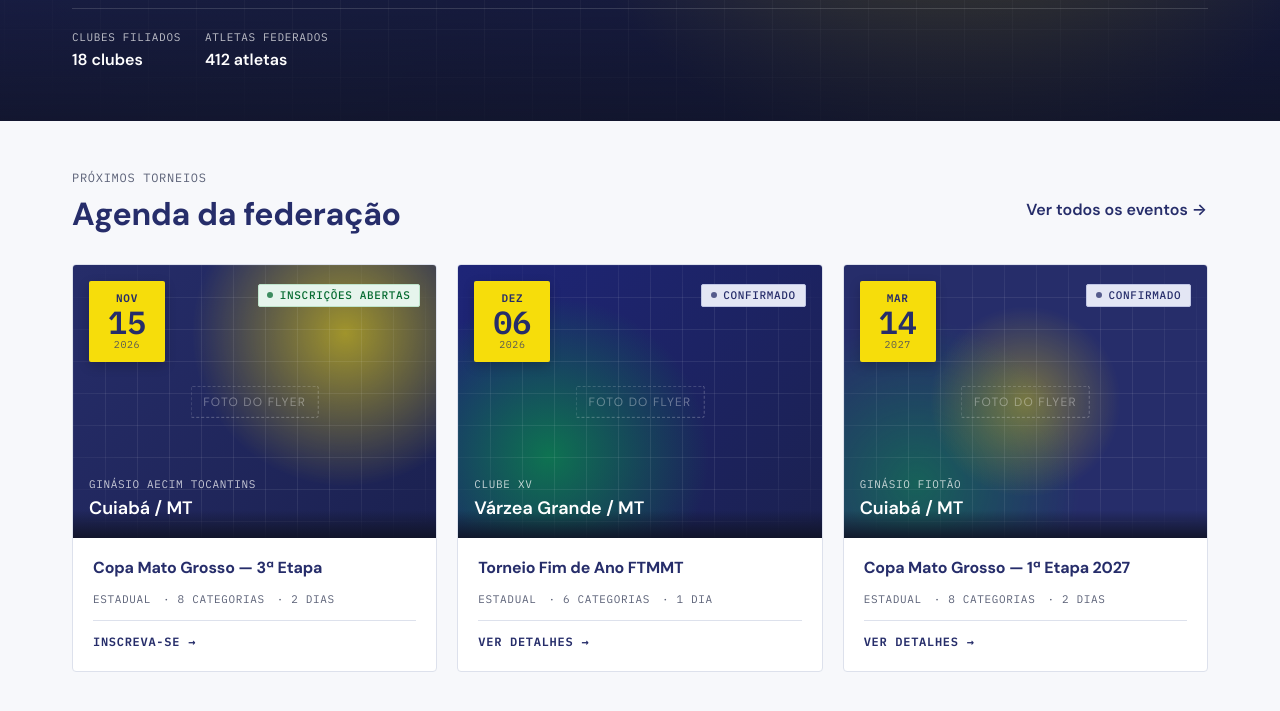
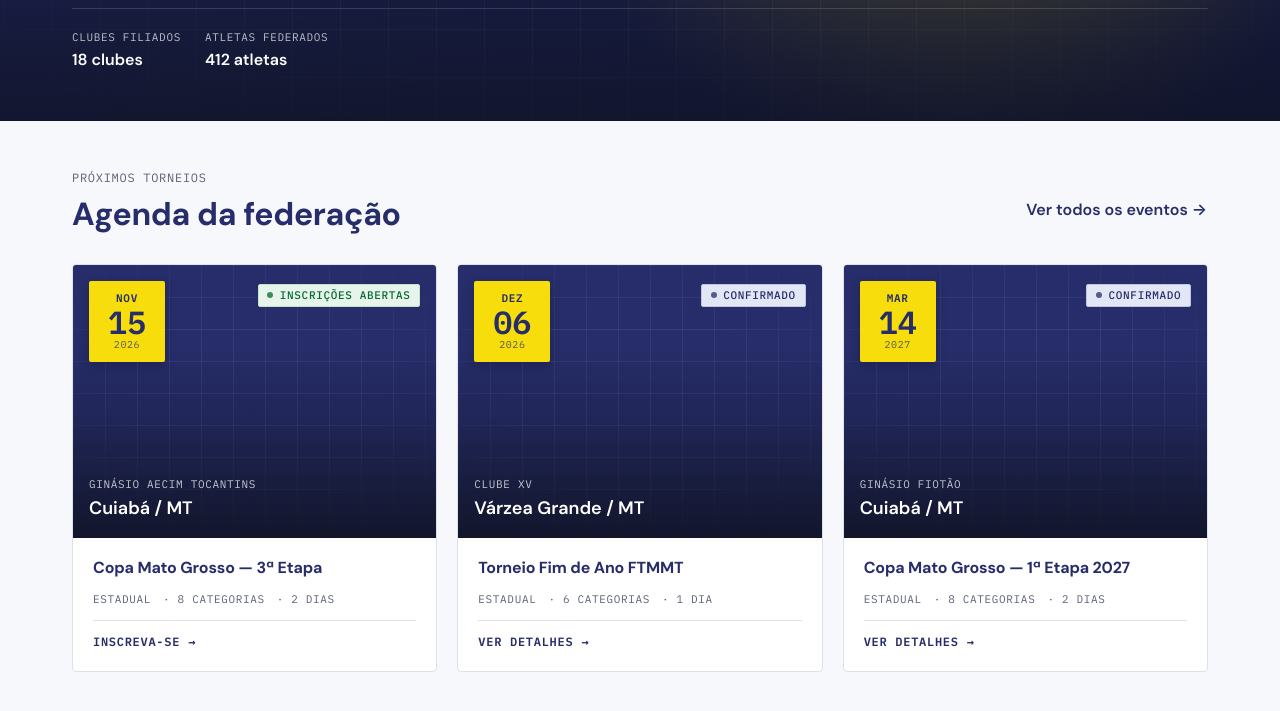
Before and after one commit to Daniel-Bucair/fmttm-site, a plain HTML site: page index.html in a window 1280 px wide. Shown: the part 527-1238 px from the top of the page. Drawn offline with Linux system fonts and the light colour scheme.

Commit message:
revert: volta flyers ao estilo limpo, remove FOTO DO FLYER tracejado

```diff
--- a/assets/css/home.css
+++ b/assets/css/home.css
@@ -202,73 +202,35 @@
 .torneio-flyer__capa {
   position: relative;
   aspect-ratio: 4 / 3;
+  background: var(--cor-azul);
   overflow: hidden;
   flex-shrink: 0;
 }
-/* Cada flyer tem identidade visual própria quando ainda não tem foto */
-.torneio-flyer--v1 .torneio-flyer__capa {
-  background:
-    radial-gradient(circle at 75% 25%, rgba(246, 221, 11, 0.6) 0%, transparent 45%),
-    linear-gradient(135deg, var(--cor-azul) 0%, var(--cor-azul-escuro) 100%);
-}
-.torneio-flyer--v2 .torneio-flyer__capa {
-  background:
-    radial-gradient(circle at 25% 70%, rgba(8, 148, 72, 0.7) 0%, transparent 48%),
-    linear-gradient(315deg, var(--cor-azul-escuro) 0%, #1E2578 100%);
-}
-.torneio-flyer--v3 .torneio-flyer__capa {
-  background:
-    radial-gradient(circle at 50% 50%, rgba(246, 221, 11, 0.4) 0%, transparent 42%),
-    radial-gradient(circle at 20% 80%, rgba(8, 148, 72, 0.5) 0%, transparent 45%),
-    var(--cor-azul);
-}
-/* Linhas finas de mesa como textura comum */
+/* Grid sutil de linhas finas, como as outras partes azuis do site */
 .torneio-flyer__capa::before {
   content: '';
   position: absolute;
   inset: 0;
   background-image:
-    linear-gradient(rgba(255,255,255,0.08) 1px, transparent 1px),
-    linear-gradient(90deg, rgba(255,255,255,0.08) 1px, transparent 1px);
+    linear-gradient(rgba(255,255,255,0.07) 1px, transparent 1px),
+    linear-gradient(90deg, rgba(255,255,255,0.07) 1px, transparent 1px);
   background-size: 32px 32px;
-  mask-image: radial-gradient(ellipse at center, #000 55%, transparent 95%);
+  mask-image: radial-gradient(ellipse at center, #000 50%, transparent 95%);
 }
-/* Rótulo "FOTO DO FLYER" discreto no centro — some com <img> real */
-.torneio-flyer__capa::after {
-  content: 'FOTO DO FLYER';
-  position: absolute;
-  top: 50%;
-  left: 50%;
-  transform: translate(-50%, -50%);
-  z-index: 2;
-  font-family: var(--fonte-sans);
-  font-size: 0.75rem;
-  letter-spacing: 0.1em;
-  color: rgba(255, 255, 255, 0.35);
-  padding: 6px 12px;
-  border: 1px dashed rgba(255, 255, 255, 0.3);
-  border-radius: var(--raio-sm);
-  pointer-events: none;
-}
-/* Quando houver <img>, o rótulo some automaticamente */
-.torneio-flyer__capa:has(img)::after { display: none; }
 .torneio-flyer__capa img {
   position: absolute;
   inset: 0;
   width: 100%;
   height: 100%;
   object-fit: cover;
-  z-index: 3;
+  z-index: 1;
 }
-/* Vinheta embaixo pra legibilidade da legenda local/cidade */
-.torneio-flyer__capa .torneio-flyer__capa-txt::before {
+.torneio-flyer__capa::after {
   content: '';
   position: absolute;
-  left: -16px; right: -16px; bottom: -16px;
-  height: 60%;
-  z-index: -1;
-  background: linear-gradient(to top, rgba(15, 18, 34, 0.85), transparent);
-  pointer-events: none;
+  inset: 0;
+  z-index: 2;
+  background: linear-gradient(to top, rgba(15, 18, 34, 0.88) 0%, rgba(15, 18, 34, 0.25) 45%, transparent 70%);
 }
 
 .torneio-flyer__data-bloco {
--- a/index.html
+++ b/index.html
@@ -96,7 +96,7 @@
 
         <div class="torneios-grid">
 
-          <a href="evento.html" class="torneio-flyer torneio-flyer--v1">
+          <a href="evento.html" class="torneio-flyer">
             <div class="torneio-flyer__capa">
               <!-- Troque por: <img src="assets/img/flyer-copa-3-etapa.jpg" alt="Flyer da 3ª Etapa"> -->
               <div class="torneio-flyer__data-bloco">
@@ -125,7 +125,7 @@
             </div>
           </a>
 
-          <a href="evento.html" class="torneio-flyer torneio-flyer--v2">
+          <a href="evento.html" class="torneio-flyer">
             <div class="torneio-flyer__capa">
               <div class="torneio-flyer__data-bloco">
                 <span class="torneio-flyer__data-mes">DEZ</span>
@@ -153,7 +153,7 @@
             </div>
           </a>
 
-          <a href="evento.html" class="torneio-flyer torneio-flyer--v3">
+          <a href="evento.html" class="torneio-flyer">
             <div class="torneio-flyer__capa">
               <div class="torneio-flyer__data-bloco">
                 <span class="torneio-flyer__data-mes">MAR</span>
```
